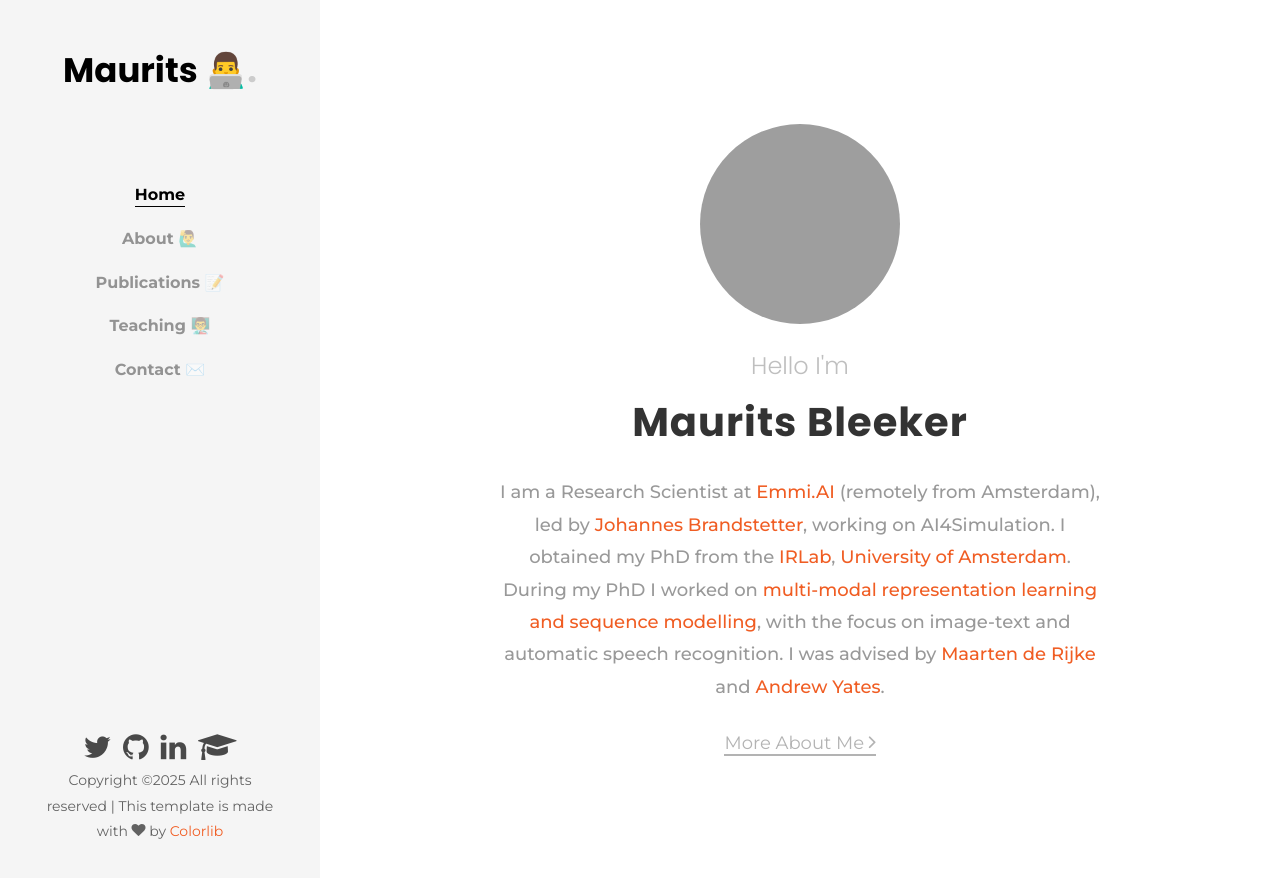
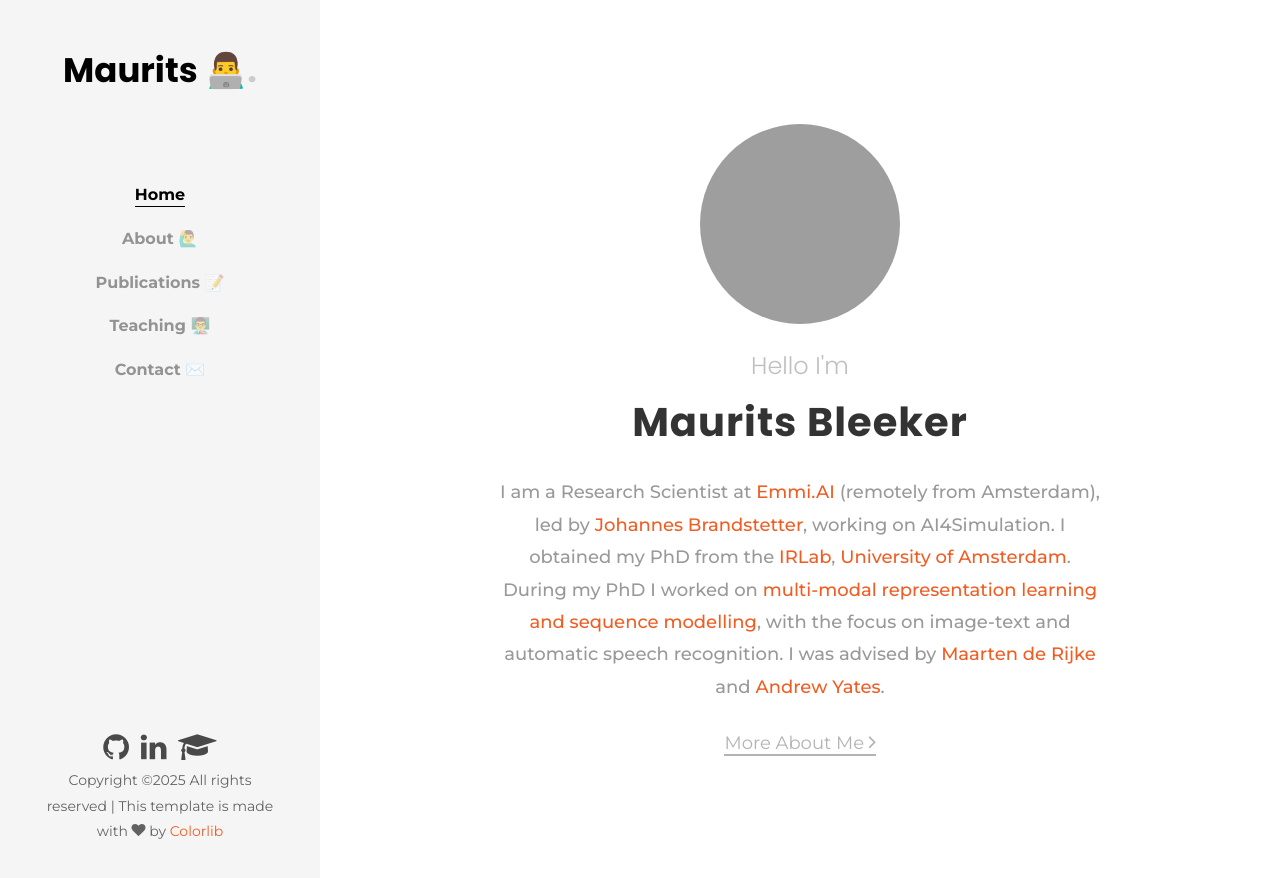
Before and after one commit to MauritsBleeker/mauritsbleeker.github.io, a Jekyll site: the page built from index.md, in a window 1280 px wide. Shown: the top 878 px of the page. Built offline with Jekyll 4.4.1, drawn with Linux system fonts in a browser that asks for light colours; some web fonts are replaced; grey boxes are pictures that could not be loaded.

Commit message:
remove twitter

```diff
--- a/_includes/nav-bar.html
+++ b/_includes/nav-bar.html
@@ -11,7 +11,6 @@
 
     <div class="colorlib-footer">
         <ul class="socials">
-            <li><a href="https://twitter.com/MauritsBleeker"><i class="icon-twitter"></i></a></li>
             <li><a href="https://github.com/MauritsBleeker"><i class="icon-github"></i></a></li>
             <li><a href="https://www.linkedin.com/in/maurits-bleeker-45978111a/"><i class="icon-linkedin"></i></a></li>
             <li><a href="https://scholar.google.nl/citations?user=84YY8pYAAAAJ"><i class="icon-graduation-cap"></i> </a></li>
```
